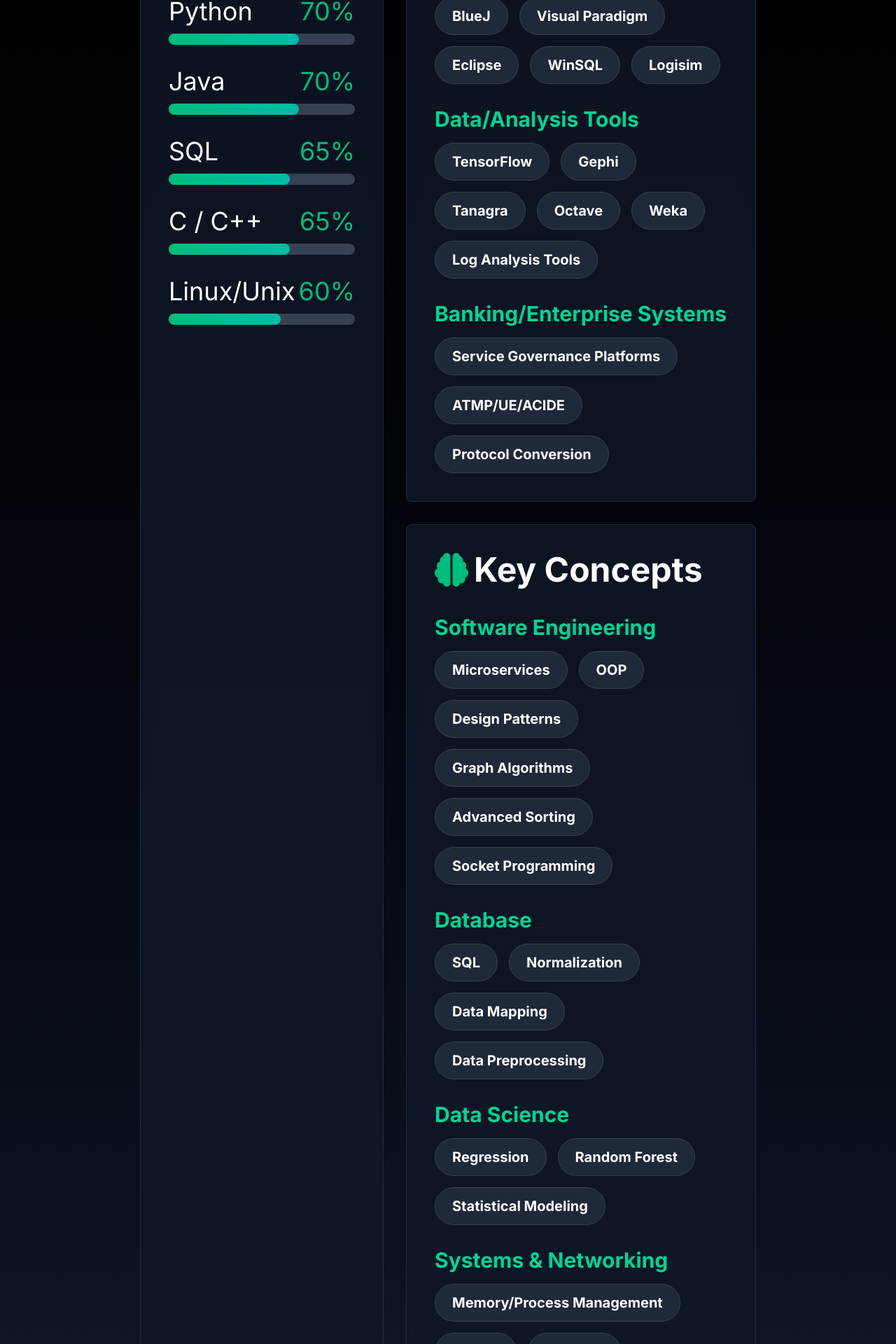
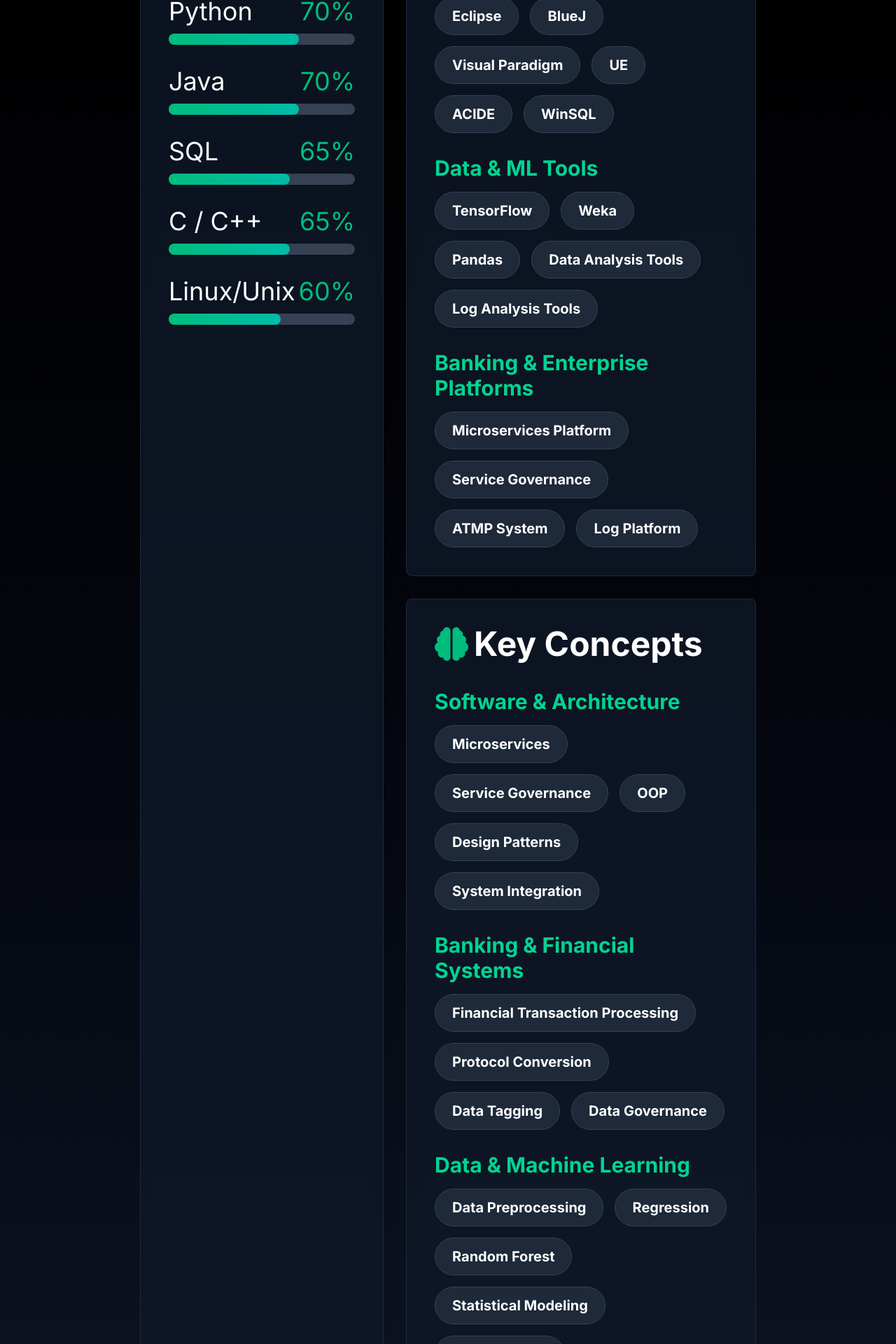
Before and after one commit to Enhui-Li/my-portfolio, a Next.js app: page / in a window 1280 px wide. Shown: the part 6780-8700 px from the top of the page at 70% size. Built offline with nearby package versions, Linux system fonts and the light colour scheme.

Commit message:
skills update

```diff
--- a/app/components/SectionSkills.js
+++ b/app/components/SectionSkills.js
@@ -48,7 +48,7 @@
               <div className="mb-8">
                 <h4 className="text-3xl font-bold text-emerald-400 mb-4">Programming Languages</h4>
                 <div className="flex flex-wrap gap-4">
-                  {['Python','C','C++','JavaScript','React','Node.js','Java','HTML','CSS','R','Unix','Linux'].map(l =>
+                  {['Python','C','C++','JavaScript','Java','Node.js','React','HTML','CSS','Unix Shell','SQL'].map(l =>
                     <span key={l} className="bg-gray-800 px-6 py-3 rounded-full text-xl font-bold border border-gray-700">{l}</span>
                   )}
                 </div>
@@ -56,23 +56,23 @@
               <div className="mb-8">
                 <h4 className="text-3xl font-bold text-emerald-400 mb-4">Development Tools</h4>
                 <div className="flex flex-wrap gap-4">
-                  {['BlueJ','Visual Paradigm','Eclipse','WinSQL','Logisim'].map(t =>
+                  {['Eclipse','BlueJ','Visual Paradigm','UE','ACIDE','WinSQL'].map(t =>
                     <span key={t} className="bg-gray-800 px-6 py-3 rounded-full text-xl font-bold border border-gray-700">{t}</span>
                   )}
                 </div>
               </div>
               <div className="mb-8">
-                <h4 className="text-3xl font-bold text-emerald-400 mb-4">Data/Analysis Tools</h4>
+                <h4 className="text-3xl font-bold text-emerald-400 mb-4">Data & ML Tools</h4>
                 <div className="flex flex-wrap gap-4">
-                  {['TensorFlow','Gephi','Tanagra','Octave','Weka','Log Analysis Tools'].map(t =>
+                  {['TensorFlow','Weka','Pandas','Data Analysis Tools','Log Analysis Tools'].map(t =>
                     <span key={t} className="bg-gray-800 px-6 py-3 rounded-full text-xl font-bold border border-gray-700">{t}</span>
                   )}
                 </div>
               </div>
               <div>
-                <h4 className="text-3xl font-bold text-emerald-400 mb-4">Banking/Enterprise Systems</h4>
+                <h4 className="text-3xl font-bold text-emerald-400 mb-4">Banking & Enterprise Platforms</h4>
                 <div className="flex flex-wrap gap-4">
-                  {['Service Governance Platforms','ATMP/UE/ACIDE','Protocol Conversion'].map(i =>
+                  {['Microservices Platform','Service Governance','ATMP System','Log Platform'].map(i =>
                     <span key={i} className="bg-gray-800 px-6 py-3 rounded-full text-xl font-bold border border-gray-700">{i}</span>
                   )}
                 </div>
@@ -83,33 +83,33 @@
               <h3 className={`${SIZES.h3} font-bold flex items-center gap-2 mb-10`}><i className="fas fa-brain text-emerald-500"></i> Key Concepts</h3>
 
               <div className="mb-8">
-                <h4 className="text-3xl font-bold text-emerald-400 mb-4">Software Engineering</h4>
+                <h4 className="text-3xl font-bold text-emerald-400 mb-4">Software & Architecture</h4>
                 <div className="flex flex-wrap gap-4">
-                  {['Microservices','OOP','Design Patterns','Graph Algorithms','Advanced Sorting','Socket Programming'].map(c =>
+                  {['Microservices','Service Governance','OOP','Design Patterns','System Integration'].map(c =>
                     <span key={c} className="bg-gray-800 px-6 py-3 rounded-full text-xl font-bold border border-gray-700">{c}</span>
                   )}
                 </div>
               </div>
               <div className="mb-8">
-                <h4 className="text-3xl font-bold text-emerald-400 mb-4">Database</h4>
+                <h4 className="text-3xl font-bold text-emerald-400 mb-4">Banking & Financial Systems</h4>
                 <div className="flex flex-wrap gap-4">
-                  {['SQL','Normalization','Data Mapping','Data Preprocessing'].map(i =>
+                  {['Financial Transaction Processing','Protocol Conversion','Data Tagging','Data Governance'].map(i =>
                     <span key={i} className="bg-gray-800 px-6 py-3 rounded-full text-xl font-bold border border-gray-700">{i}</span>
                   )}
                 </div>
               </div>
               <div className="mb-8">
-                <h4 className="text-3xl font-bold text-emerald-400 mb-4">Data Science</h4>
+                <h4 className="text-3xl font-bold text-emerald-400 mb-4">Data & Machine Learning</h4>
                 <div className="flex flex-wrap gap-4">
-                  {['Regression','Random Forest','Statistical Modeling'].map(i =>
+                  {['Data Preprocessing','Regression','Random Forest','Statistical Modeling','Data Mapping'].map(i =>
                     <span key={i} className="bg-gray-800 px-6 py-3 rounded-full text-xl font-bold border border-gray-700">{i}</span>
                   )}
                 </div>
               </div>
               <div>
-                <h4 className="text-3xl font-bold text-emerald-400 mb-4">Systems & Networking</h4>
+                <h4 className="text-3xl font-bold text-emerald-400 mb-4">System Operations</h4>
                 <div className="flex flex-wrap gap-4">
-                  {['Memory/Process Management','TCP/IP','HTTP(S)','Protocol Conversion'].map(i =>
+                  {['Linux/Unix Commands','Log O&M','System Debugging','Database Operations'].map(i =>
                     <span key={i} className="bg-gray-800 px-6 py-3 rounded-full text-xl font-bold border border-gray-700">{i}</span>
                   )}
                 </div>
```
